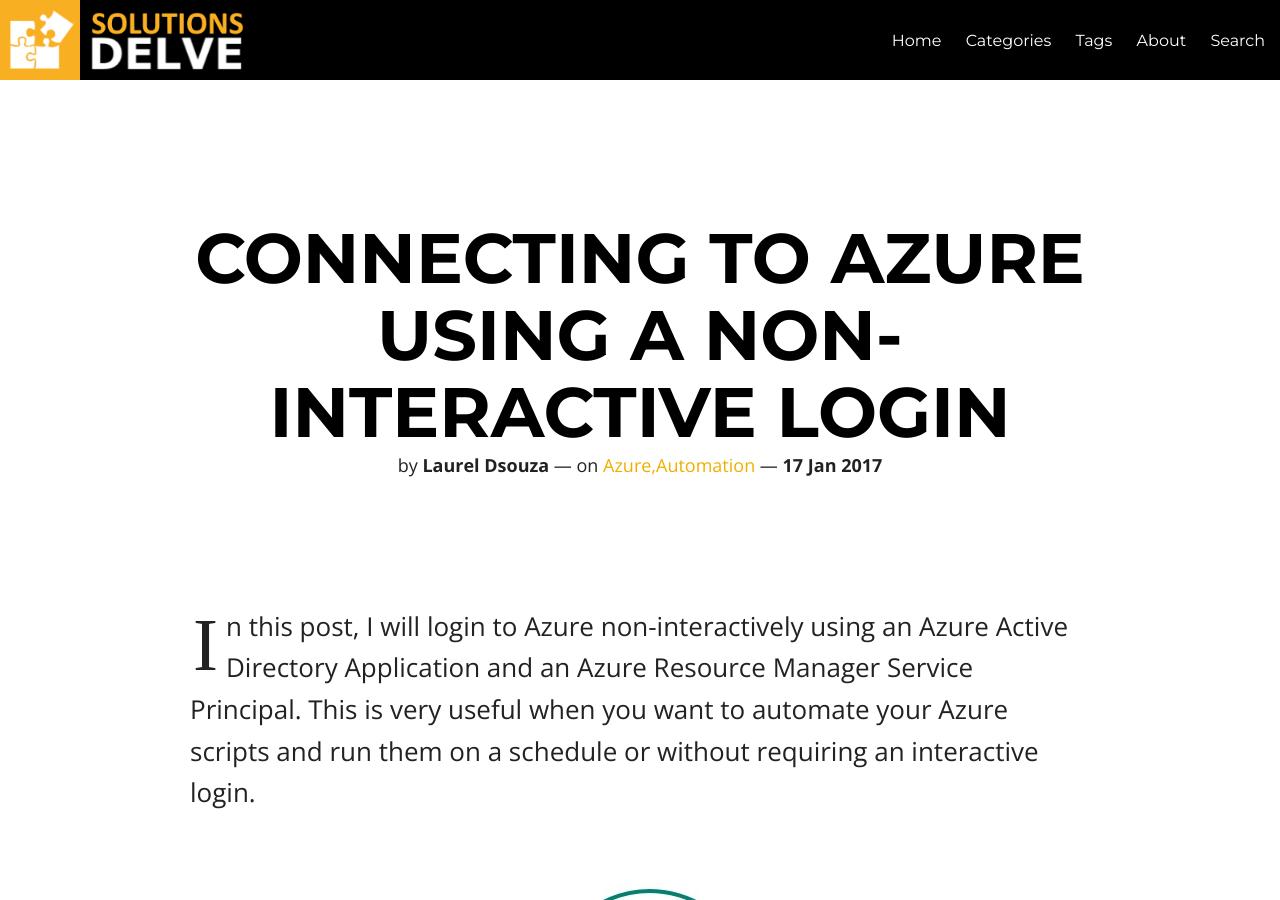
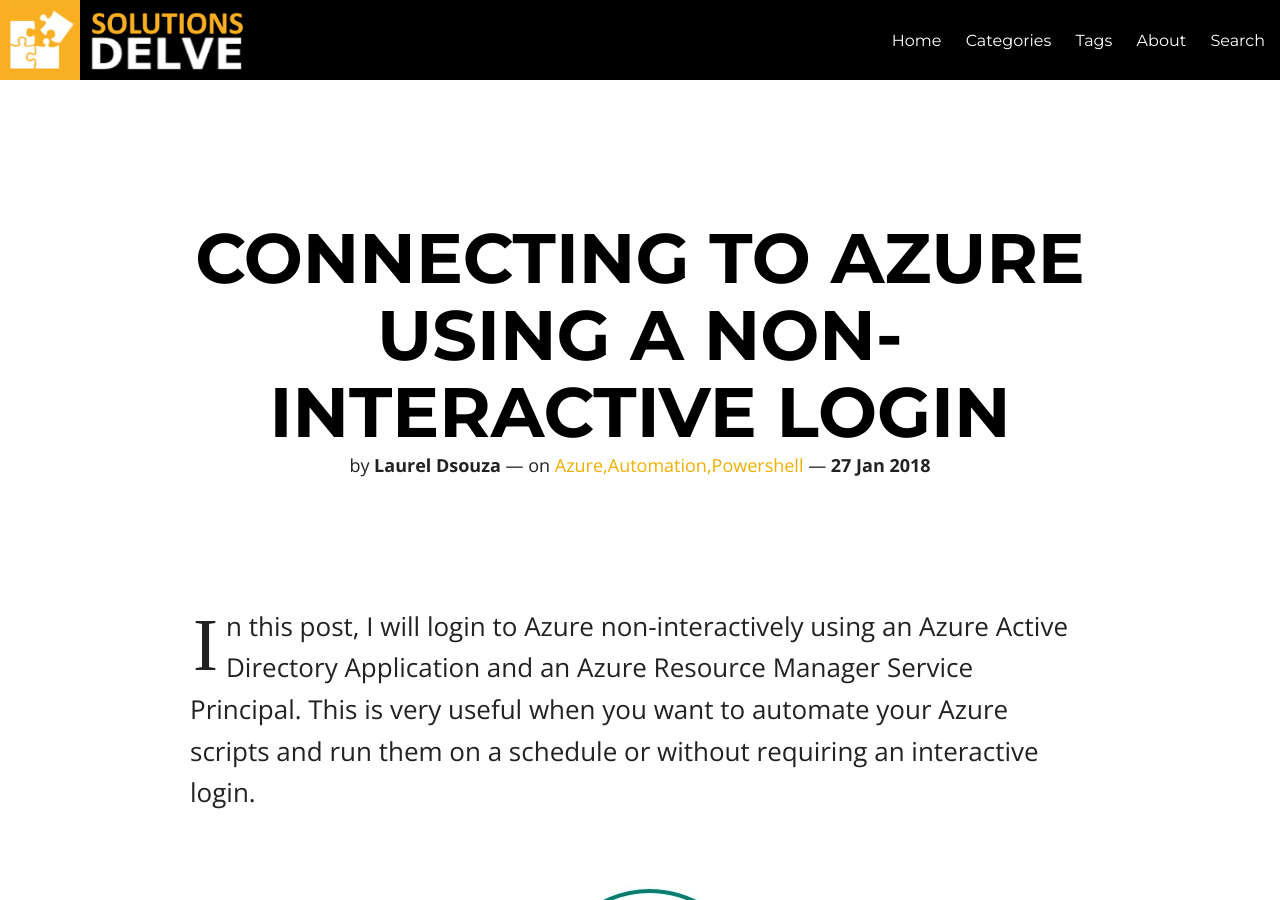
Before and after one commit to ldsouza/ldsouza.github.io, a Jekyll site: the page built from _posts/2018-01-27-connecting-azure-programmatically.md, in a window 1280 px wide and 900 px high. Built offline with Jekyll 4.4.1, drawn with Linux system fonts in a browser that asks for light colours; nearby versions of some CDN libraries; library files that are not in the unit come from our copies.

Commit message:
Update and rename 2017-01-17-connecting-azure.md to 2018-01-27-connecting-azure-programmatically.md

```diff
--- a/_posts/2017-01-17-connecting-azure.md
+++ b/_posts/2018-01-27-connecting-azure-programmatically.md
@@ -5,10 +5,8 @@
 featured: false
 comments: false
 title: Connecting to Azure using a Non-Interactive Login
-tags: 'Azure,Automation'
+tags: 'Azure,Automation,Powershell'
 category: Azure
-categories:
-  - personal
 ---
 In this post, I will login to Azure non-interactively using an Azure Active Directory Application and an Azure Resource Manager Service Principal. This is very useful when you want to automate your Azure scripts and run them on a schedule or without requiring an interactive login.
 
```
